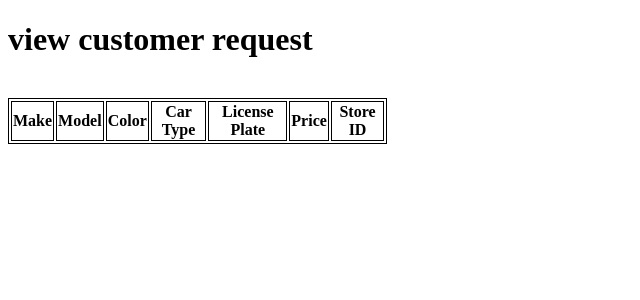
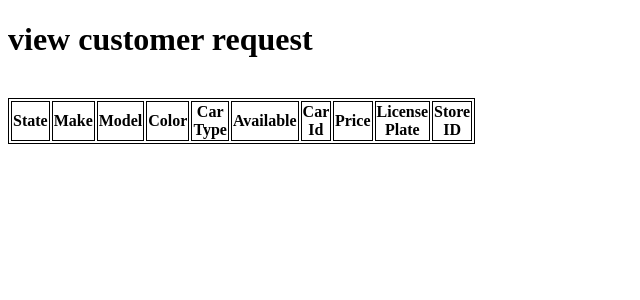
Before and after one commit to nsislow/Kars4u, a Django app: page /Kars4U_components/customerReport in a window 1280 px wide. Shown: the top 300 px of the page, without its empty margins (0-640 px from the left). Run offline with Django 4.2, Linux system fonts and the light colour scheme; lists and menus that the app fills with data are empty; parts of the project's set-up code (start-up, migrations or seed data) failed here and were passed over.

Commit message:
almost finished
need help tomorrow - will display table and list after cursor execute ran properly but I can't get the data into the table. should be easy but I'm just stupid

```diff
--- a/project/Kars4U_components/views.py
+++ b/project/Kars4U_components/views.py
@@ -27,6 +27,12 @@ def customerReport(request):
     if request.method == 'POST':
         store = request.POST.get("store")
         isAvailable = request.POST.get("is_available")
+
+        if isAvailable == 'on':
+            isAvailable = True
+        else:
+            isAvailable == False
+
         try:
             minPrice = request.POST["minPrice"]
         except MultiValueDictKeyError:
@@ -44,19 +50,19 @@ def customerReport(request):
             """
         data = (store, isAvailable)
 
-        if minPrice == NULL and maxPrice != NULL:
+        if minPrice == '' and maxPrice != '':
             query = """
             SELECT * FROM Kars4U_components_car
             WHERE (?) = store_id AND (?) = is_available AND (?) >= price;
             """
             data = (store, isAvailable, maxPrice)
-        elif minPrice != NULL and maxPrice == NULL:
+        elif minPrice != '' and maxPrice == '':
             query = """
             SELECT * FROM Kars4U_components_car
             WHERE (?) = store_id AND (?) = is_available AND (?) <= price;
             """
             data = (store, isAvailable, minPrice)
-        elif minPrice != NULL and maxPrice != NULL:
+        elif minPrice != '' and maxPrice != '':
             query = """
             SELECT * FROM Kars4U_components_car
             WHERE (?) = store_id AND (?) = is_available AND (?) <= price AND (?) >= price;
@@ -66,7 +72,8 @@ def customerReport(request):
         conn = sqlite3.connect("db.sqlite3")
         cursor = conn.cursor()
         request_list = list(cursor.execute(query, data))
-        return render(request,"customerReport.html", {"customerRequest": request_list})
+        print(request_list)
+        return render(request,"customerReport.html", {"customerData": request_list})
 
 
     return render(request,"customerReport.html")
--- a/project/templates/customerReport.html
+++ b/project/templates/customerReport.html
@@ -15,20 +15,26 @@ table, th, td {
 <div class="submain">
     <table style = "width:30%">
         <tr>
+            <th>State</th>
             <th>Make</th>
             <th>Model</th>
             <th>Color</th>
             <th>Car Type</th>
+            <th>Available</th>
+            <th>Car Id</th>
+            <th>Price</th>
             <th>License Plate</th>
-            <th>Price</th>
             <th>Store ID</th>
         </tr>
-        {% for car in cars %}
+        {% for car in customerData %}
         <tr>
+            <td>{{car.state}}</td>
             <td>{{car.make}}</td>
             <td>{{car.model}}</td>
             <td>{{car.color}}</td>
             <td>{{car.car_type}}</td>
+            <td>{{car.is_available}}</td>
+            <td>{{car.car_id}}</td>
             <td>{{car.price}}</td>
             <td>{{car.license_plate}}</td>
             <td>{{car.store_id}}</td>
--- a/project/templates/customerRequest.html
+++ b/project/templates/customerRequest.html
@@ -7,7 +7,7 @@
 </head>
 <body>
 
-<form action="/Kars4U_components/customerRequest" method="post">
+<form action="/Kars4U_components/customerReport" method="POST">
     {% csrf_token %}
     Store: <input id = "store" type = "text" name = "store">
     <br>
```
